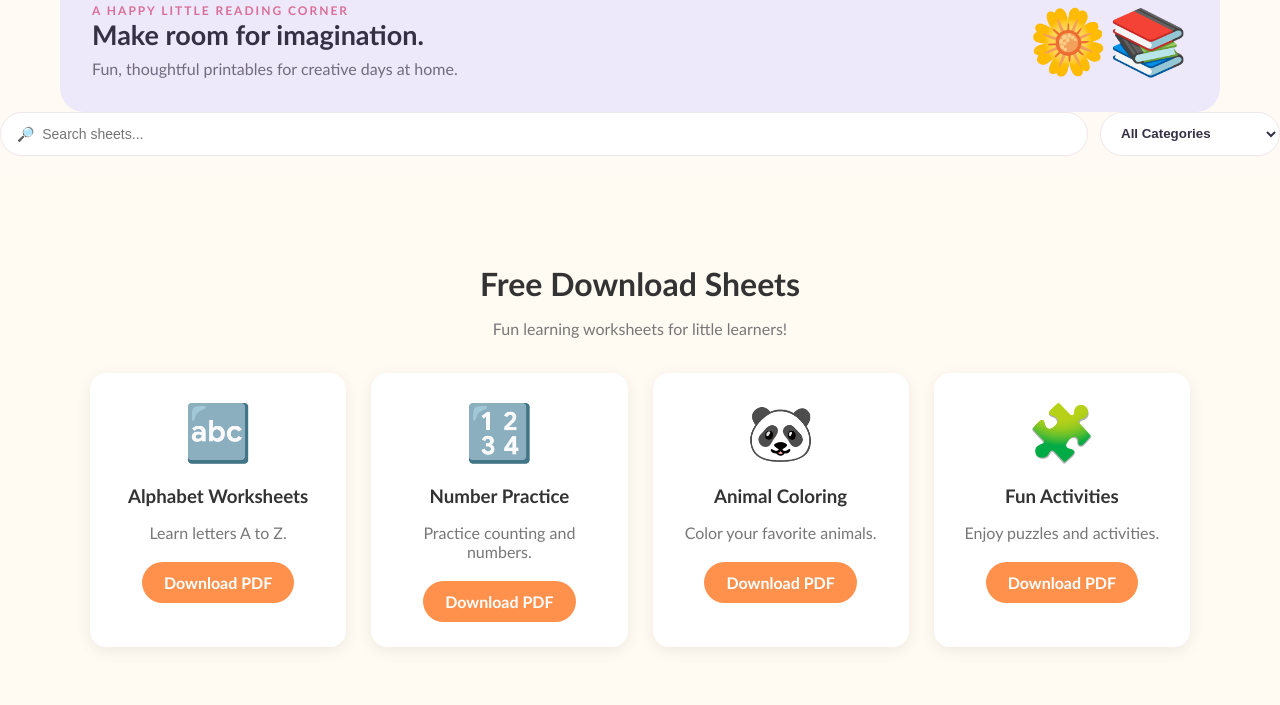
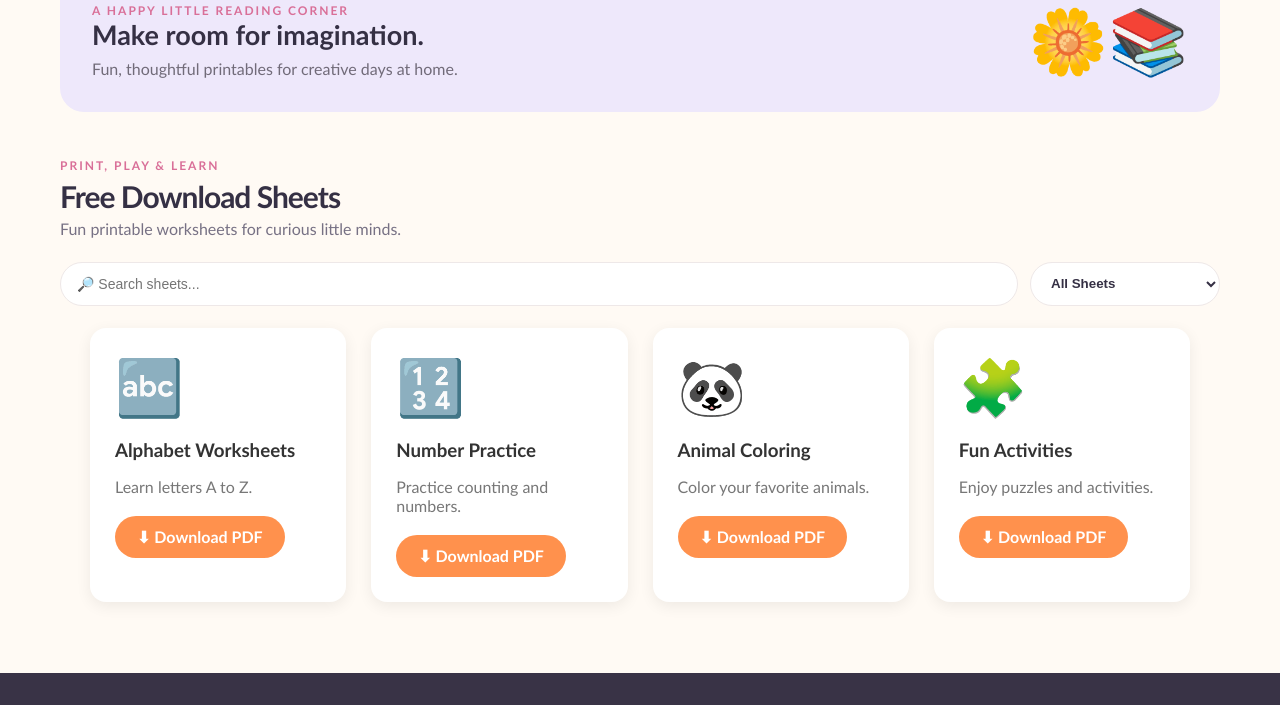
Before and after one commit to SmartFileManger/little-pages, a plain HTML site: page index.html in a window 1280 px wide. Shown: the part 1897-2602 px from the top of the page. Drawn offline with nearby package versions, Linux system fonts and the light colour scheme.

Commit message:
Update index.html

```diff
--- a/index.html
+++ b/index.html
@@ -52,19 +52,88 @@ footer{background:#393346;color:#fff;padding:38px 0;margin-top:25px}.foot{displa
 </div></section>
 <div class="wrap"><div class="banner" id="about"><div><div class="eyebrow">A happy little reading corner</div><h2>Make room for imagination.</h2><p>Fun, thoughtful printables for creative days at home.</p></div><div class="big">🌼📚</div></div></div>
 </main>
-<div class="toolbar"><input class="search" id="search" placeholder="🔎  Search sheets..." oninput="render()"><select class="filter" id="filter" onchange="render()"><option value="All">All Categories</option><option>Educational Books</option><option>Kids Activity Books</option><option>Coloring Books</option><option>>Adult Coloring</option></select></div>
-<section id="download-sheets" class="download-section">
-<div class="section-heading"><h2>Free Download Sheets</h2><p>Fun learning worksheets for little learners!</p></div>
-<div class="sheet-grid">
-<div class="sheet-card">
-<div class="sheet-icon">🔤</div><h3>Alphabet Worksheets</h3><p>Learn letters A to Z.</p><a href="sheets/alphabet-worksheets.pdf"download class="download-btn">Download PDF</a></div>
-<div class="sheet-card">
-<div class="sheet-icon">🔢</div><h3>Number Practice</h3><p>Practice counting and numbers.</p><a href="sheets/number-practice.pdf"download class="download-btn">Download PDF</a></div>
-<div class="sheet-card"><div class="sheet-icon">🐼</div><h3>Animal Coloring</h3><p>Color your favorite animals.</p><a href="sheets/animal-coloring.pdf"download class="download-btn">Download PDF</a></div>
-<div class="sheet-card">
-<div class="sheet-icon">🧩</div><h3>Fun Activities</h3><p>Enjoy puzzles and activities.</p><a href="sheets/fun-activities.pdf"download class="download-btn">Download PDF</a></div>
-</div>
+
+<section id="download-sheets">
+    <div class="wrap">
+
+        <div class="section-head">
+            <div>
+                <div class="eyebrow">Print, Play & Learn</div>
+                <h2>Free Download Sheets</h2>
+                <p>Fun printable worksheets for curious little minds.</p>
+            </div>
+        </div>
+
+        <!-- Sheets Search and Category Filter -->
+        <div class="toolbar">
+            <input
+                class="search"
+                type="text"
+                id="sheetSearch"
+                placeholder="🔎 Search sheets..."
+            >
+
+            <select class="filter" id="sheetCategory">
+                <option value="All">All Sheets</option>
+                <option value="Colouring">Colouring Sheets</option>
+                <option value="Activity">Activity Sheets</option>
+                <option value="Story">Story Worksheets</option>
+                <option value="Learning">Learning Worksheets</option>
+            </select>
+        </div>
+
+        <!-- Sheets Cards -->
+        <div class="sheet-grid" id="sheetGrid">
+
+            <div class="sheet-card" data-category="Learning">
+                <div class="sheet-icon">🔤</div>
+                <h3>Alphabet Worksheets</h3>
+                <p>Learn letters A to Z.</p>
+                <a href="sheets/alphabet-worksheets.pdf"
+                   download class="download-btn">
+                    ⬇ Download PDF
+                </a>
+            </div>
+
+            <div class="sheet-card" data-category="Learning">
+                <div class="sheet-icon">🔢</div>
+                <h3>Number Practice</h3>
+                <p>Practice counting and numbers.</p>
+                <a href="sheets/number-practice.pdf"
+                   download class="download-btn">
+                    ⬇ Download PDF
+                </a>
+            </div>
+
+            <div class="sheet-card" data-category="Colouring">
+                <div class="sheet-icon">🐼</div>
+                <h3>Animal Coloring</h3>
+                <p>Color your favorite animals.</p>
+                <a href="sheets/animal-coloring.pdf"
+                   download class="download-btn">
+                    ⬇ Download PDF
+                </a>
+            </div>
+
+            <div class="sheet-card" data-category="Activity">
+                <div class="sheet-icon">🧩</div>
+                <h3>Fun Activities</h3>
+                <p>Enjoy puzzles and activities.</p>
+                <a href="sheets/fun-activities.pdf"
+                   download class="download-btn">
+                    ⬇ Download PDF
+                </a>
+            </div>
+
+        </div>
+
+        <p id="noSheets" style="display:none;text-align:center;color:var(--muted);margin-top:25px;">
+            No sheets found. Try another search or category.
+        </p>
+
+    </div>
 </section>
+
 
 <footer><div class="wrap foot"><div><div class="brand">little<span style="color:#f6c5d5">pages</span></div><p>Little books, big imaginations.<br>Digital books for curious kids.</p></div><div class="footlinks"><a href="#books">Shop</a><a href="#categories">Categories</a><a href="mailto:hello@example.com">Contact</a></div><p>© 2026 Little Pages. All rights reserved.</p></div></footer>
 <div class="modal-bg" id="authModal" onclick="if(event.target===this)closeAuth()"><div class="modal">
@@ -175,6 +244,52 @@ function downloadFree(id){
 }
 function checkout(){document.getElementById('modalBody').innerHTML='<h3>Almost ready! ✨</h3><p>This is a front-end demo. Connect a payment provider and secure digital file delivery before accepting real orders.</p><p class="notice">This local version cannot verify payments or protect paid files. Before publishing, connect a payment provider and deliver paid PDFs from a protected server only after payment succeeds.</p>'}
 function closeModal(){document.getElementById('modal').style.display='none'}
+
+
+// DOWNLOAD SHEETS SEARCH AND CATEGORY FILTER
+
+const sheetSearch = document.getElementById("sheetSearch");
+const sheetCategory = document.getElementById("sheetCategory");
+const sheetCards = document.querySelectorAll("#sheetGrid .sheet-card");
+const noSheets = document.getElementById("noSheets");
+
+function renderSheets() {
+
+    const searchText = sheetSearch.value.toLowerCase().trim();
+    const selectedCategory = sheetCategory.value;
+
+    let visibleCount = 0;
+
+    sheetCards.forEach(card => {
+
+        const title = card.querySelector("h3").textContent.toLowerCase();
+        const description = card.querySelector("p").textContent.toLowerCase();
+        const category = card.dataset.category;
+
+        const matchesSearch =
+            title.includes(searchText) ||
+            description.includes(searchText);
+
+        const matchesCategory =
+            selectedCategory === "All" ||
+            category === selectedCategory;
+
+        const show = matchesSearch && matchesCategory;
+
+        card.style.display = show ? "" : "none";
+
+        if (show) {
+            visibleCount++;
+        }
+    });
+
+    noSheets.style.display = visibleCount === 0 ? "block" : "none";
+}
+
+// Listen for search and dropdown changes
+sheetSearch.addEventListener("input", renderSheets);
+sheetCategory.addEventListener("change", renderSheets);
+
 render();
 </script>
 </body></html>
```
